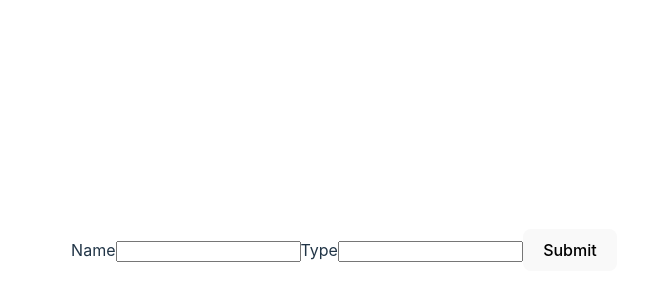
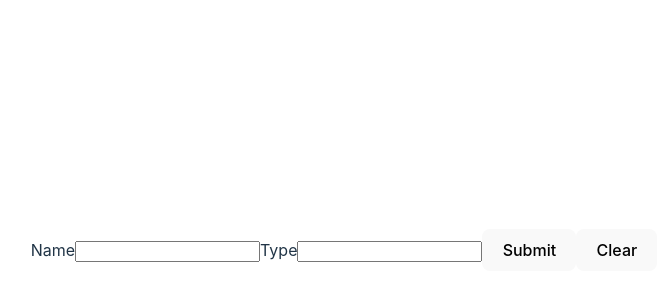
Before and after one commit to greenwinther/Parent-child-Mini-Project, a React (Vite) app: page / in a window 1280 px wide. Shown: the part 150-450 px from the top of the page, without its empty margins (296-962 px from the left). Built offline with nearby package versions, Linux system fonts and the light colour scheme.

Commit message:
added a clear button for all

```diff
--- a/src/widgets/PokeForm.tsx
+++ b/src/widgets/PokeForm.tsx
@@ -31,6 +31,7 @@ export const PokeForm = () => {
 				title="Submit"
 				onClick={() => setPokets([...pokets, { name: inputName, type: inputType }])}
 			/>
+			<Button id="clearBtn" title="Clear" onClick={() => setPokets([])} />
 			<PokeList pokets={pokets} setPokets={setPokets} inputName={inputName} inputType={inputType} />
 		</>
 	);
--- a/src/widgets/PokeList.tsx
+++ b/src/widgets/PokeList.tsx
@@ -1,3 +1,4 @@
+import { useRef } from "react";
 import Button from "../components/Button";
 
 type PokeListProp = {
```
